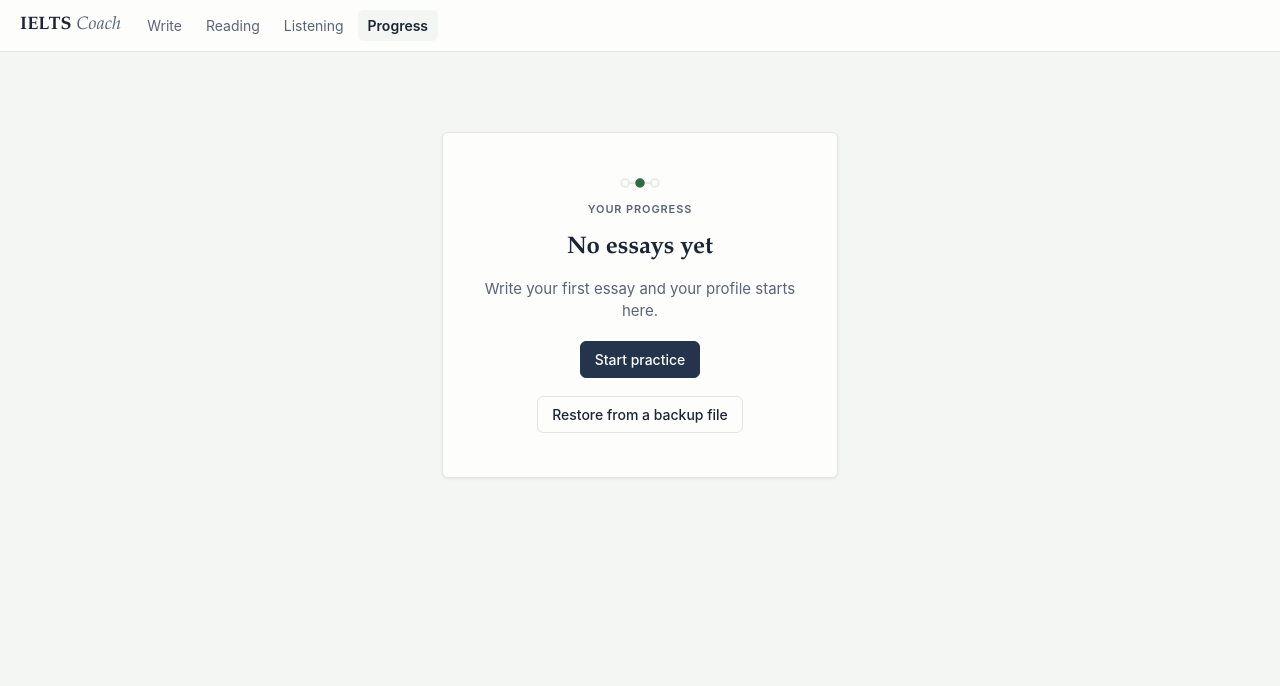
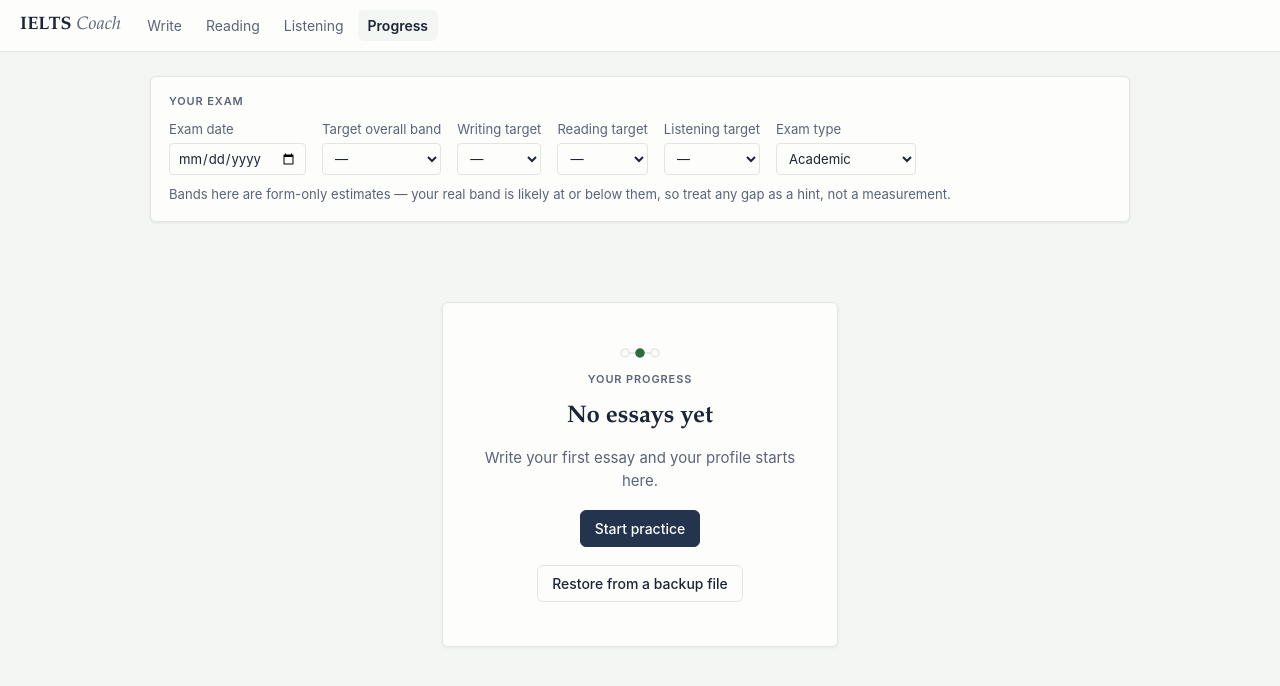
Before and after one commit to Anas-als3/Ielts-Coach, a React (Vite) app: page / in a window 1280 px wide. Both pictures are taken after a click on the button "Progress". Shown: the top 686 px of the page. Built offline with nearby package versions, Linux system fonts and the light colour scheme.

Commit message:
Add the "Your exam" card — date, targets, exam type, gaps

```diff
--- a/src/App.tsx
+++ b/src/App.tsx
@@ -10,9 +10,11 @@ import type {
   LetterPromptSpec,
   ListeningSessionRecord,
   Module,
+  Prefs,
   PromptSpec,
   ReadingSessionRecord,
   SessionRecord,
+  SessionSection,
   Task1PromptSpec,
   TaskKind,
   WritingMode,
@@ -180,6 +182,12 @@ export default function App({
   const [introDismissed, setIntroDismissed] = useState<boolean>(
     () => loadPrefs().introDismissedAtISO != null,
   )
+  // The learner's goals & readiness prefs (exam date, targets, exam type),
+  // read once on mount like `sessions` and `introDismissed` above and kept in
+  // sync through `updatePrefs`, so the Dashboard's "Your exam" card and the
+  // Report's target chip re-render from ONE copy of state rather than each
+  // reading storage on their own.
+  const [prefs, setPrefs] = useState<Prefs>(() => loadPrefs())
 
   const taskConstants = TASK_CONSTANTS[task]
   // Task 2 is marked identically in both exams, so the only module-dependent
@@ -221,6 +229,21 @@ export default function App({
     () => sessions.filter(isWritingSession),
     [sessions],
   )
+  /**
+   * The latest band per SECTION, from `sessions` — every section, not just
+   * writing — so the "Your exam" card can show a gap without depending on a
+   * Dashboard-props rework. `sessions` is sorted ascending by date (see
+   * `loadSessions`), so the last hit per section in this loop is the newest.
+   */
+  const latestBandBySection = useMemo<Partial<Record<SessionSection, number>>>(() => {
+    const out: Partial<Record<SessionSection, number>> = {}
+    for (const s of sessions) {
+      if (isWritingSession(s)) out.writing = s.analysis.band.overall
+      else if (isReadingSession(s)) out.reading = s.result.band
+      else out.listening = s.result.band
+    }
+    return out
+  }, [sessions])
   const readingHistory = useMemo<ReadingSessionRecord[]>(
     () =>
       sessions
@@ -623,6 +646,10 @@ export default function App({
     // every visit — see the lazy initializer above. Sits AFTER the confirm
     // guards, so declining the "abandon this attempt?" dialog persists nothing.
     savePrefs({ module: next })
+    // Re-read rather than merging in memory (same rule `updatePrefs` follows):
+    // storage is the source of truth, so the "Your exam" card's exam-type
+    // select and this topbar toggle can never disagree.
+    setPrefs(loadPrefs())
     // A prompt the new exam does not ask disappears from the picker, so leaving
     // it selected would strand the learner on a question they cannot see listed.
     //
@@ -793,6 +820,18 @@ export default function App({
     setFocusIssueId(null)
   }
 
+  /**
+   * The single write path for the "Your exam" card (and anything else that
+   * sets a prefs field directly, `dismissIntro` and `switchModule` aside,
+   * which already have their own `savePrefs` + re-read). Re-reads rather than
+   * merging in memory, the same rule every session mutation below follows:
+   * storage is the source of truth.
+   */
+  function updatePrefs(patch: Partial<Prefs>) {
+    savePrefs(patch)
+    setPrefs(loadPrefs())
+  }
+
   function dismissIntro() {
     setIntroDismissed(true)
     savePrefs({ introDismissedAtISO: new Date().toISOString() })
@@ -801,6 +840,13 @@ export default function App({
   function handleImport(json: string) {
     importData(json)
     setSessions(loadSessions())
+    const restored = loadPrefs()
+    setPrefs(restored)
+    // Through switchModule, not setModule: away from the desk it keeps a
+    // prompt that suits the new exam and redraws one that does not
+    // (see switchModule above); a bare setModule would strand a
+    // General-only prompt on an Academic desk.
+    if (restored.module && restored.module !== module) switchModule(restored.module)
   }
 
   function handleDelete(id: string) {
@@ -1473,6 +1519,11 @@ export default function App({
             onDeleteSession={handleDelete}
             onExport={exportData}
             onImport={handleImport}
+            prefs={prefs}
+            latestBandBySection={latestBandBySection}
+            onUpdatePrefs={updatePrefs}
+            module={module}
+            onSwitchModule={switchModule}
           />
         </main>
       )}
--- a/src/components/Dashboard.css
+++ b/src/components/Dashboard.css
@@ -106,6 +106,58 @@
   display: flex;
   flex-direction: column;
   gap: 10px;
+}
+
+/* --------------------------------------------------------- exam goal card */
+.db-goal {
+  padding: 16px 18px;
+  display: flex;
+  flex-direction: column;
+  gap: 10px;
+}
+
+.db-goal-grid {
+  display: flex;
+  flex-wrap: wrap;
+  gap: 12px 16px;
+}
+
+.db-goal-field {
+  display: flex;
+  flex-direction: column;
+  gap: 4px;
+  font-size: 0.82rem;
+}
+
+.db-goal-label {
+  color: var(--ink-soft);
+}
+
+.db-goal-field input,
+.db-goal-field select {
+  font-family: var(--font-sans);
+  font-size: 0.82rem;
+  color: var(--ink);
+  background: var(--sheet);
+  border: 1px solid var(--rule-line);
+  border-radius: 4px;
+  padding: 6px 8px;
+}
+
+.db-goal-days {
+  font-weight: 600;
+}
+
+.db-goal-gaps {
+  display: flex;
+  flex-direction: column;
+  gap: 2px;
+}
+
+.db-goal-gap,
+.db-goal-hedge {
+  color: var(--ink-soft);
+  font-size: 0.82rem;
 }
 
 /* ------------------------------------------------------ band trend chart */
--- a/src/components/Dashboard.tsx
+++ b/src/components/Dashboard.tsx
@@ -1,10 +1,20 @@
 import { useMemo, useRef } from 'react'
 import type { ChangeEvent } from 'react'
-import type { DashboardProps, IssueCategory, SessionRecord, Severity, WritingSessionRecord } from '../types'
+import type {
+  DashboardProps,
+  IssueCategory,
+  Module,
+  Prefs,
+  SessionRecord,
+  SessionSection,
+  Severity,
+  WritingSessionRecord,
+} from '../types'
 import { isListeningSession, isReadingSession, isWritingSession } from '../types'
 import { CATEGORY_META, MODULE_META, QUESTION_TYPE_META } from '../meta'
 import { TASK1_PROMPTS } from '../prompts/task1Bank'
 import { sortByDateAscending } from '../profile/chronology'
+import { daysUntil } from '../profile/prefs'
 import './Dashboard.css'
 
 /* --------------------------------- helpers --------------------------------- */
@@ -82,6 +92,169 @@ function topIssue(session: WritingSessionRecord): { label: string; severity: Sev
 /** The chart kind a Task 1 session answered, resolved from the bank by prompt id. */
 function task1KindOf(s: WritingSessionRecord): string {
   return TASK1_PROMPTS.find((p) => p.id === s.promptId)?.chart.kind ?? 'chart'
+}
+
+/* ------------------------------- exam goal card ------------------------------ */
+
+/** The 11 half-bands IELTS actually awards, 4.0 through 9.0. */
+const HALF_BANDS = Array.from({ length: 11 }, (_, i) => 4 + i * 0.5)
+
+const SECTION_LABEL: Record<SessionSection, string> = {
+  writing: 'Writing',
+  reading: 'Reading',
+  listening: 'Listening',
+}
+
+/** A target-band picker: '—' (no target) plus the 11 half-bands, `.toFixed(1)` labelled. */
+function BandSelect({
+  id,
+  label,
+  value,
+  onChange,
+}: {
+  id: string
+  label: string
+  value: number | undefined
+  onChange: (value: number | undefined) => void
+}) {
+  return (
+    <label className="db-goal-field" htmlFor={id}>
+      <span className="db-goal-label">{label}</span>
+      <select
+        id={id}
+        value={value !== undefined ? String(value) : ''}
+        onChange={(e) => onChange(e.target.value === '' ? undefined : Number(e.target.value))}
+      >
+        <option value="">—</option>
+        {HALF_BANDS.map((b) => (
+          <option key={b} value={b}>
+            {b.toFixed(1)}
+          </option>
+        ))}
+      </select>
+    </label>
+  )
+}
+
+/**
+ * "Your exam": exam date, target bands (overall and per section), exam type,
+ * and — the point of collecting any of it — the gap between the latest band
+ * per section and the target for it. Rendered in BOTH of `Dashboard`'s
+ * returns (the empty state below and the populated view further down),
+ * because setting an exam date is the natural FIRST action a learner takes,
+ * before any essay exists, and the empty state is reachable with zero
+ * seeding.
+ *
+ * Every gap line sits beside the same hedge the Report's band hero carries:
+ * this card shows DISTANCE between a latest band and a target, never an
+ * arrival date — no forecast, ever (see SPEC.md "Preferences").
+ */
+function ExamGoalCard({
+  prefs,
+  latestBandBySection,
+  onUpdatePrefs,
+  module,
+  onSwitchModule,
+}: {
+  prefs: Prefs
+  latestBandBySection: Partial<Record<SessionSection, number>>
+  onUpdatePrefs: (patch: Partial<Prefs>) => void
+  module: Module
+  onSwitchModule: (m: Module) => void
+}) {
+  const days = prefs.examDateISO ? daysUntil(prefs.examDateISO, new Date()) : null
+
+  const gapLines: Array<{ key: string; text: string }> = []
+  for (const section of ['writing', 'reading', 'listening'] as const) {
+    const target = prefs.targetBySection?.[section]
+    const latest = latestBandBySection[section]
+    if (target === undefined || latest === undefined) continue
+    gapLines.push({
+      key: section,
+      text: `${SECTION_LABEL[section]}: latest ${latest.toFixed(1)} vs target ${target.toFixed(1)}`,
+    })
+  }
+  // Not a gap comparison — there is no single "overall" band this app computes
+  // (a real IELTS Overall Band averages four skills, including Speaking, which
+  // this app does not have). This restates the number the learner set, gated
+  // on a Writing band existing so it never appears before any is.
+  if (prefs.targetOverall !== undefined && latestBandBySection.writing !== undefined) {
+    gapLines.push({ key: 'overall', text: `Overall target ${prefs.targetOverall.toFixed(1)}` })
+  }
+
+  return (
+    <section className="card db-goal" aria-label="Your exam">
+      <p className="eyebrow">Your exam</p>
+
+      <div className="db-goal-grid">
+        <label className="db-goal-field" htmlFor="goal-exam-date">
+          <span className="db-goal-label">Exam date</span>
+          <input
+            id="goal-exam-date"
+            type="date"
+            value={prefs.examDateISO ?? ''}
+            onChange={(e) => onUpdatePrefs({ examDateISO: e.target.value || undefined })}
+          />
+        </label>
+
+        <BandSelect
+          id="goal-target-overall"
+          label="Target overall band"
+          value={prefs.targetOverall}
+          onChange={(value) => onUpdatePrefs({ targetOverall: value })}
+        />
+
+        {(['writing', 'reading', 'listening'] as const).map((section) => (
+          <BandSelect
+            key={section}
+            id={`goal-target-${section}`}
+            label={`${SECTION_LABEL[section]} target`}
+            value={prefs.targetBySection?.[section]}
+            onChange={(value) =>
+              onUpdatePrefs({ targetBySection: { ...prefs.targetBySection, [section]: value } })
+            }
+          />
+        ))}
+
+        <label className="db-goal-field" htmlFor="goal-module">
+          <span className="db-goal-label">Exam type</span>
+          <select
+            id="goal-module"
+            value={module}
+            onChange={(e) => onSwitchModule(e.target.value as Module)}
+          >
+            <option value="academic">{MODULE_META.academic.label}</option>
+            <option value="general">{MODULE_META.general.label}</option>
+          </select>
+        </label>
+      </div>
+
+      {days !== null && (
+        <p className="db-goal-days">
+          {days > 0
+            ? `Exam in ${days} ${days === 1 ? 'day' : 'days'}`
+            : days === 0
+              ? 'Exam is today'
+              : 'Exam date has passed — update it when you book your next sitting.'}
+        </p>
+      )}
+
+      {gapLines.length > 0 && (
+        <div className="db-goal-gaps">
+          {gapLines.map((g) => (
+            <p key={g.key} className="db-goal-gap">
+              {g.text}
+            </p>
+          ))}
+        </div>
+      )}
+
+      <p className="db-goal-hedge">
+        Bands here are form-only estimates — your real band is likely at or below them, so treat
+        any gap as a hint, not a measurement.
+      </p>
+    </section>
+  )
 }
 
 /* ----------------------------- band trend chart ----------------------------- */
@@ -250,6 +423,11 @@ export default function Dashboard({
   onDeleteSession,
   onExport,
   onImport,
+  prefs,
+  latestBandBySection,
+  onUpdatePrefs,
+  module,
+  onSwitchModule,
 }: DashboardProps) {
   const fileRef = useRef<HTMLInputElement>(null)
 
@@ -296,6 +474,13 @@ export default function Dashboard({
   if (sessions.length === 0) {
     return (
       <div className="db-root">
+        <ExamGoalCard
+          prefs={prefs}
+          latestBandBySection={latestBandBySection}
+          onUpdatePrefs={onUpdatePrefs}
+          module={module}
+          onSwitchModule={onSwitchModule}
+        />
         <div className="card db-empty">
           <svg
             className="db-empty-mark"
@@ -371,6 +556,14 @@ export default function Dashboard({
           </button>
         </div>
       </header>
+
+      <ExamGoalCard
+        prefs={prefs}
+        latestBandBySection={latestBandBySection}
+        onUpdatePrefs={onUpdatePrefs}
+        module={module}
+        onSwitchModule={onSwitchModule}
+      />
 
       {chrono.length >= 2 && (
         <section className="db-section" aria-label="Band trend">
```
Also changed, not shown: src/types.ts (+11 -0 lines), 1 other file (tests, documents, lock files or other folders).
